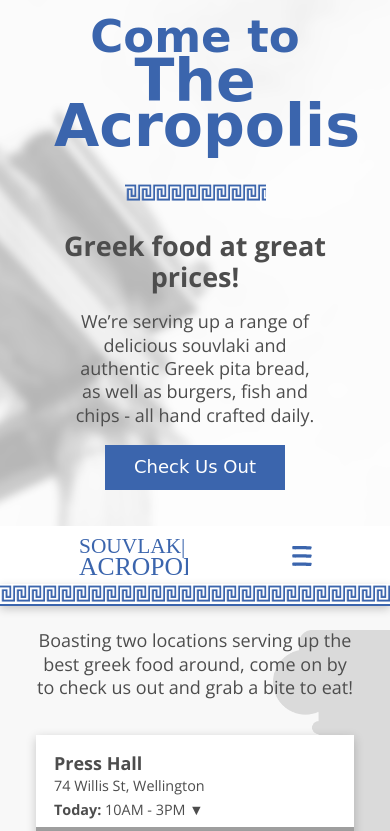
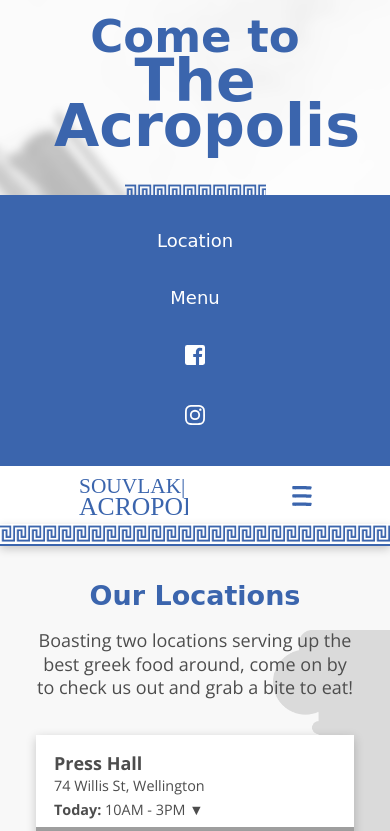
Before and after one commit to zackrystetler/acropolis, a PHP site: page / in a window 390 px wide, after a click on "Location". Shown: the part 194-1025 px from the top of the page. Run offline with PHP 8.4, Linux system fonts and the light colour scheme; some web fonts are replaced; grey boxes are pictures that could not be loaded.

Commit message:
javascript for smooth scrolling and mobile navigation completed

```diff
--- a/css/style.css
+++ b/css/style.css
@@ -430,6 +430,17 @@
   z-index: 10;
 }
 
+header:before {
+  content: '';
+  position: absolute;
+  left: 0;
+  top: 0;
+  z-index: -1;
+  width: 100%;
+  height: 100%;
+  background-color: white;
+}
+
 header:after {
   content: '';
   position: absolute;
@@ -456,11 +467,11 @@
   display: none;
 }
 
-header .mainNav {
+header nav {
   width: 300px;
 }
 
-header .mainNav ul {
+header nav ul {
   width: 100%;
   display: -webkit-box;
   display: -ms-flexbox;
@@ -478,21 +489,52 @@
   font-size: 1rem;
 }
 
-header .mainNav ul li a {
+header nav ul li a {
   font-family: "Caesar Dressing", cursive;
   color: #3B65AD;
   padding: 10px 10px;
   display: inline-block;
 }
 
-header .mainNav ul li a svg {
+header nav ul li a svg {
   width: 20px;
   fill: #3B65AD;
 }
 
 @media screen and (max-width: 750px) {
-  header .mainNav {
-    display: none;
+  header nav {
+    position: absolute;
+    width: 100%;
+    height: auto;
+    padding: 1rem;
+    background-color: #3B65AD;
+    left: 0;
+    bottom: 60px;
+    z-index: -2;
+  }
+  header nav.active {
+    bottom: auto;
+    top: 80px;
+  }
+  header nav ul {
+    -webkit-box-orient: vertical;
+    -webkit-box-direction: normal;
+        -ms-flex-direction: column;
+            flex-direction: column;
+    -webkit-box-pack: center;
+        -ms-flex-pack: center;
+            justify-content: center;
+    -webkit-box-align: center;
+        -ms-flex-align: center;
+            align-items: center;
+  }
+  header nav ul li a {
+    color: white;
+    padding: 1rem;
+  }
+  header nav ul li a svg {
+    width: 20px;
+    fill: white;
   }
   header #menuButton {
     display: inline-block;
--- a/index.html
+++ b/index.html
@@ -12,7 +12,7 @@
     <header>
         <a href="#top"><img src="img/logoText.svg" alt="Souvlaki At Acropolis"></a>
         <img id="menuButton" src="img/menuicon.svg" alt="Menu Button">
-        <nav class="mainNav">
+        <nav>
             <ul>
                 <li><a href="#locations">Location</a></li>
                 <li><a href="#menu">Menu</a></li>
--- a/js/app.js
+++ b/js/app.js
@@ -1,13 +1,27 @@
 //ig client id=7fcf52f7bdc046bdadad9fdd9b735f25
 
 //smooth scrolling to anchors
+$('a[href^="#"]').each(function() {
+    $(this).on('click', function(e) {
+        e.preventDefault();
+        const goto = $(this.getAttribute('href'));
+        const headerHeight = $('header').height();
+        const gotoPos = goto.offset().top-headerHeight;
 
-//header
-//duplicate nav
-//remove class mainNav
-//add class sideNav
-//add close button
-//perform slide in and slide out
+        $('html, body').animate({
+            scrollTop: gotoPos
+        }, 1000);
+    })
+})
+
+//nav view on mobile
+$('#menuButton').on('click', function() {
+    $('nav').toggleClass('active');
+})
+
+$('nav').on('click', function() {
+    $('nav').removeClass('active');
+})
 
 //clean up map (remove ui)
 
--- a/sass/_header.sass
+++ b/sass/_header.sass
@@ -12,6 +12,17 @@
     top: 0
     color: $primary-colour
     z-index: 10
+
+    &:before
+        content: ''
+        position: absolute
+        left: 0
+        top: 0
+        z-index: -1
+        width: 100%
+        height: 100%
+        background-color: white
+
 
     &:after
         content: ''
@@ -34,7 +45,7 @@
     #menuButton
         display: none
 
-    .mainNav
+    nav
         width: 300px
         ul
             width: 100%
@@ -57,8 +68,33 @@
 
 @media screen and (max-width: 750px)
     header
-        .mainNav
-            display: none
+        nav
+            position: absolute
+            width: 100%
+            height: auto
+            padding: 1rem
+            background-color: $primary-colour
+            left: 0
+            bottom: $header-height
+            z-index: -2
+
+            &.active
+                bottom: auto
+                top: $header-height+20px
+
+            ul
+                flex-direction: column
+                justify-content: center
+                align-items: center
+                li
+                    a
+                        color: white
+                        padding: 1rem
+
+                        svg
+                            width: 20px
+                            fill: white
+
 
         #menuButton
             display: inline-block
```
Also changed, not shown: README.md.
